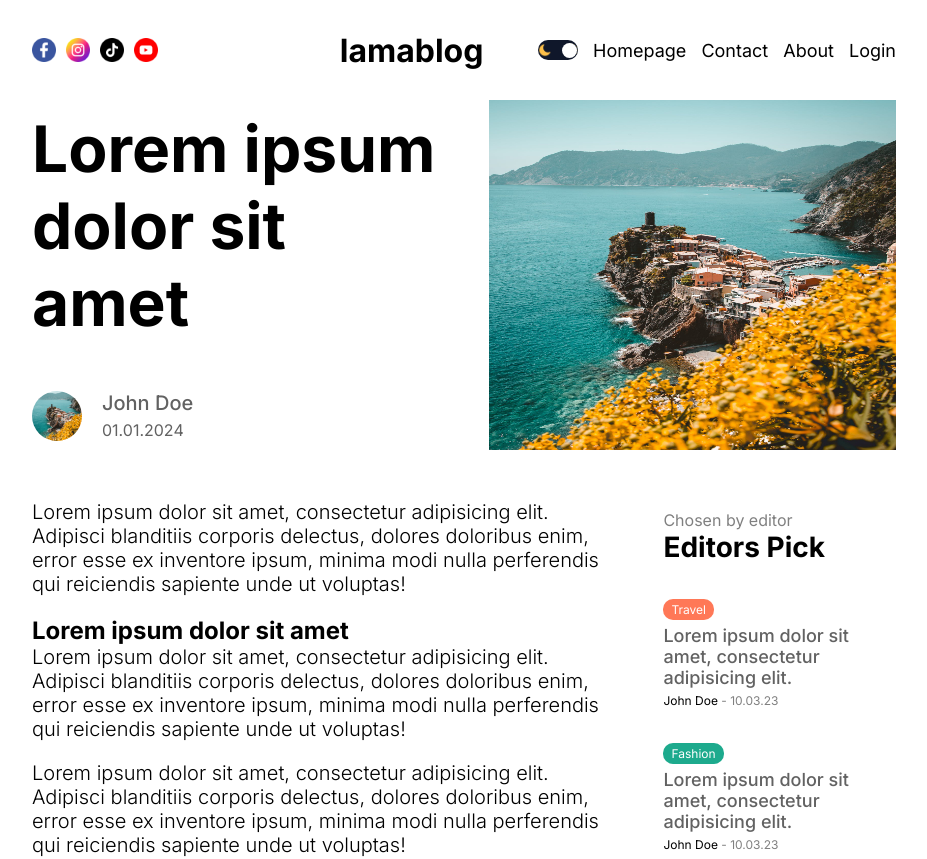
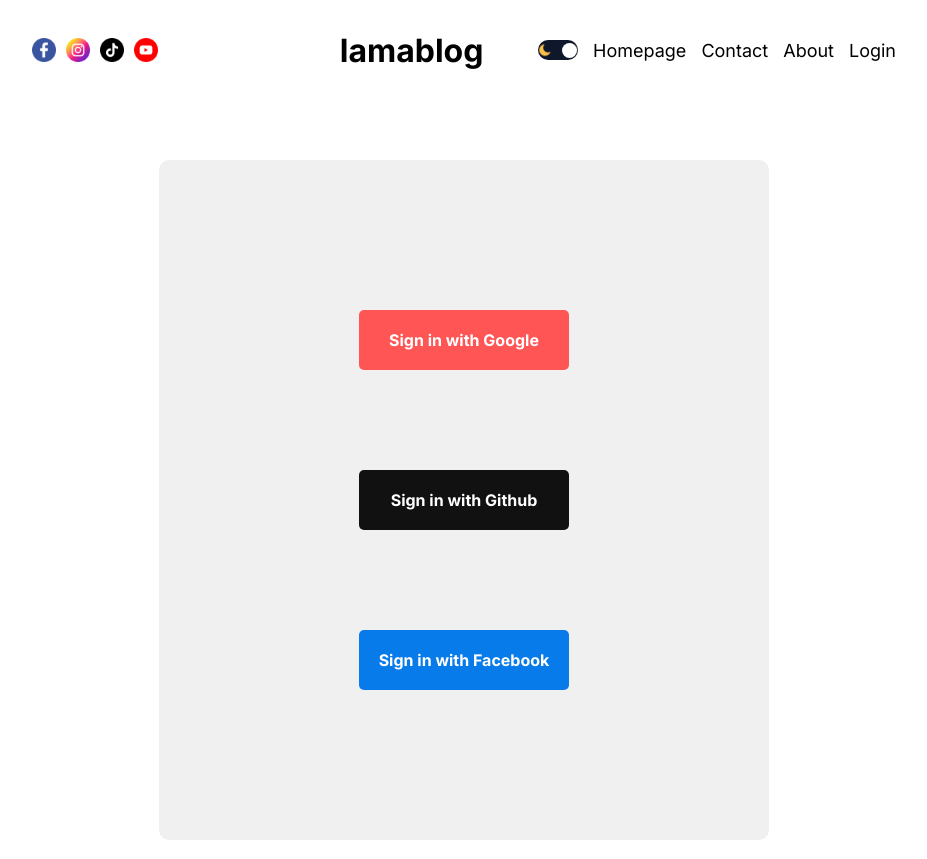
Before and after one commit to AleksNau/next-blog, a Next.js app: page /login in a window 1280 px wide. Shown: the top 859 px of the page, without its empty margins (176-1103 px from the left). Built offline with nearby package versions, Linux system fonts and the light colour scheme.

Commit message:
comments

```diff
--- a/package.json
+++ b/package.json
@@ -14,6 +14,7 @@
     "next": "13.4.19",
     "react": "18.2.0",
     "react-dom": "18.2.0",
+    "react-quill": "^2.0.0",
     "sass": "^1.77.2"
   }
 }
--- a/src/app/[slug]/page.js
+++ b/src/app/[slug]/page.js
@@ -2,6 +2,7 @@
 import s from "./singlePage.module.scss";
 import Menu from "@/components/Menu/Menu";
 import Image from "next/image";
+import Comments from "@/components/Comments/Comments";
 
 const SinglePage = () => {
     return (
@@ -31,6 +32,10 @@
                         <p>Lorem ipsum dolor sit amet, consectetur adipisicing elit. Adipisci blanditiis corporis delectus, dolores doloribus enim, error esse ex inventore ipsum, minima modi nulla perferendis qui reiciendis sapiente unde ut voluptas!</p>
                         <p>Lorem ipsum dolor sit amet, consectetur adipisicing elit. Adipisci blanditiis corporis delectus, dolores doloribus enim, error esse ex inventore ipsum, minima modi nulla perferendis qui reiciendis sapiente unde ut voluptas!</p>
                     </div>
+                    <div className={s.comment}>
+                        <Comments/>
+
+                    </div>
                 </div>
                 <Menu/>
             </div>
--- a/src/app/[slug]/singlePage.module.scss
+++ b/src/app/[slug]/singlePage.module.scss
@@ -67,3 +67,34 @@
   font-weight: 300;
   margin-bottom: 20px;
 }
+@media screen and (max-width: 1536px){
+  .title {
+    font-size: 54px;
+  }
+}
+
+@media screen and (max-width: 1280px){
+  .title {
+    font-size: 48px;
+  }
+}
+
+@media screen and (max-width: 1024px){
+.imageContainer {
+  display: none;
+}
+}
+
+@media screen and (max-width: 768px){
+
+
+}
+
+@media screen and (max-width: 640px){
+.title {
+  font-size: 36px;
+}
+  .desc p{
+    font-size: 18px;
+  }
+}
--- a/src/app/globals.css
+++ b/src/app/globals.css
@@ -81,3 +81,11 @@
         max-width: 475px;
     }
 }
+
+.ql-container {
+    font-size: 28px;
+}
+
+.quill > .ql-container > .ql-editor.ql-blank::before{
+    color: #b3b3b3;
+}
--- /dev/null
+++ b/src/app/login/loginPage.module.scss
@@ -0,0 +1,65 @@
+.container {
+display: flex;
+  align-items: center;
+  justify-content: center;
+  margin-top: 60px;
+}
+
+.wrapper {
+  background-color: var(--softBg);
+  padding: 150px 200px;
+  display: flex;
+  flex-direction: column;
+  gap: 100px;
+  border-radius: 10px;
+}
+
+.socialButton {
+  padding: 20px;
+  border-radius: 5px;
+  border: none;
+  color: white;
+  font-weight: bold;
+  cursor: pointer;
+  align-items: center;
+  justify-content: center;
+  text-align: center;
+}
+
+.socialButton:first-child {
+  background-color: #ff5555;
+}
+
+.socialButton:nth-child(2) {
+  background-color: #111;
+}
+
+.socialButton:nth-child(3) {
+  background-color: #087BEA;
+}
+
+@media screen and (max-width: 1280px){
+
+}
+
+@media screen and (max-width: 1024px){
+
+}
+
+@media screen and (max-width: 768px){
+.wrapper {
+  padding: 50px 100px;
+}
+
+}
+
+@media screen and (max-width: 640px){
+  .wrapper {
+    padding: 30px;
+  }
+
+  .socialButton {
+    font-weight: 400;
+    font-size: 14px;
+  }
+}
--- /dev/null
+++ b/src/app/login/page.js
@@ -0,0 +1,16 @@
+import React from 'react';
+import s from "./loginPage.module.scss";
+
+const LoginPage = () => {
+    return (
+        <div className={s.container}>
+<div className={s.wrapper}>
+    <div className={s.socialButton}>Sign in with Google</div>
+    <div className={s.socialButton}>Sign in with Github</div>
+    <div className={s.socialButton}>Sign in with Facebook</div>
+</div>
+        </div>
+    );
+};
+
+export default LoginPage;
--- /dev/null
+++ b/src/app/write/writePage.module.scss
@@ -0,0 +1,3 @@
+.container {
+
+}
--- a/src/components/Comments/comments.module.scss
+++ b/src/components/Comments/comments.module.scss
@@ -1,3 +1,89 @@
 .container {
+  margin-top: 50px;
+}
+
+.title {
+  color:var(--softTextColor) ;
+  margin-bottom: 30px;
+}
+
+.write {
+  display: flex;
+  align-items: center;
+  justify-content: space-between;
+  gap: 30px;
+}
+
+.input {
+  padding: 20px;
+  width: 100%;
+}
+
+.button {
+  padding: 16px 20px;
+  background-color: teal;
+  color: white;
+  font-weight: bold;
+  border: none;
+  border-radius: 5px;
+  cursor: pointer;
+}
+
+.comments {
+  margin-top: 50px;
+}
+
+.comment {
+  margin-bottom: 50px;
+}
+
+.user {
+  display: flex;
+  align-items: center;
+  gap: 20px;
+  margin-bottom: 20px;
+}
+
+.image {
+  border-radius: 50%;
+  object-fit: cover;
+}
+
+.userInfo {
+  display: flex;
+  flex-direction: column;
+  gap: 5px;
+  color: var(--softTextColor);
+}
+
+.username {
+  font-weight: 500;
+}
+
+.date {
+  font-size: 14px;
+}
+
+.desc {
+  font-size: 18px;
+  font-weight: 300;
+}
+
+
+
+@media screen and (max-width: 1280px){
 
 }
+
+@media screen and (max-width: 1024px){
+
+}
+
+@media screen and (max-width: 768px){
+
+
+}
+
+@media screen and (max-width: 640px){
+
+}
```
Also changed, not shown: src/app/write/page.js (added, +37 -0 lines), src/components/Comments/Comments.js (+25 -1 lines), 1 other file (tests, documents, lock files or other folders).
